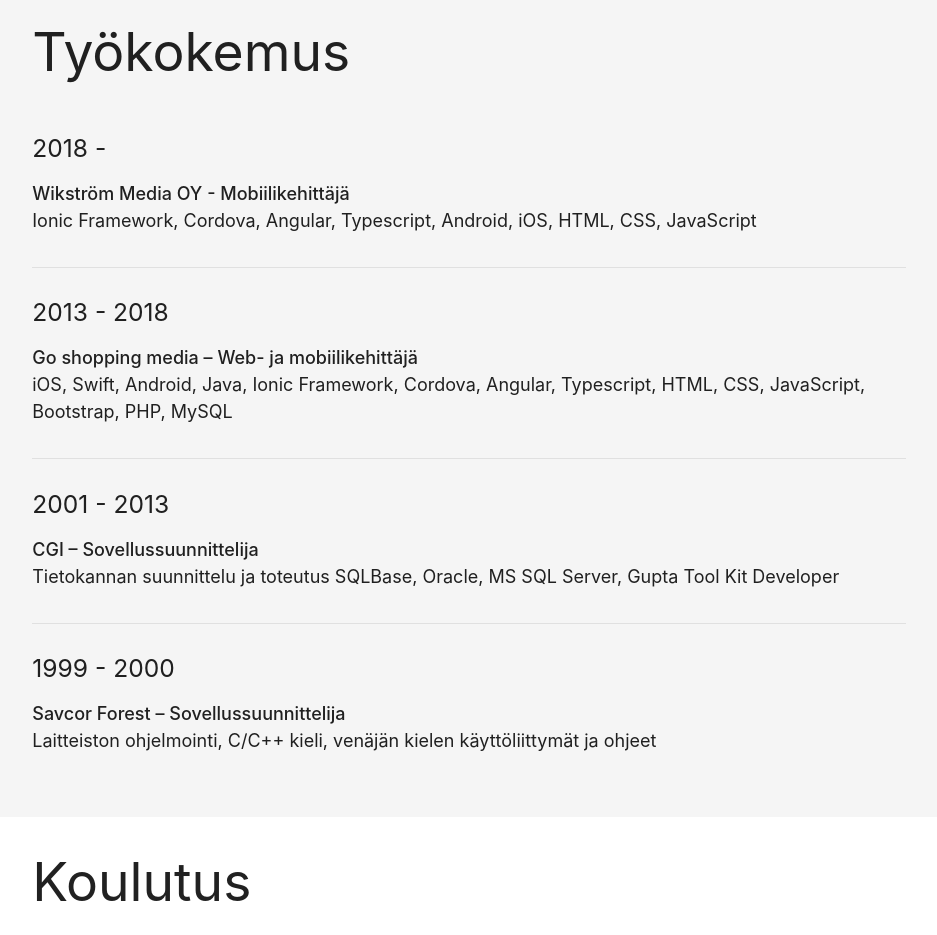
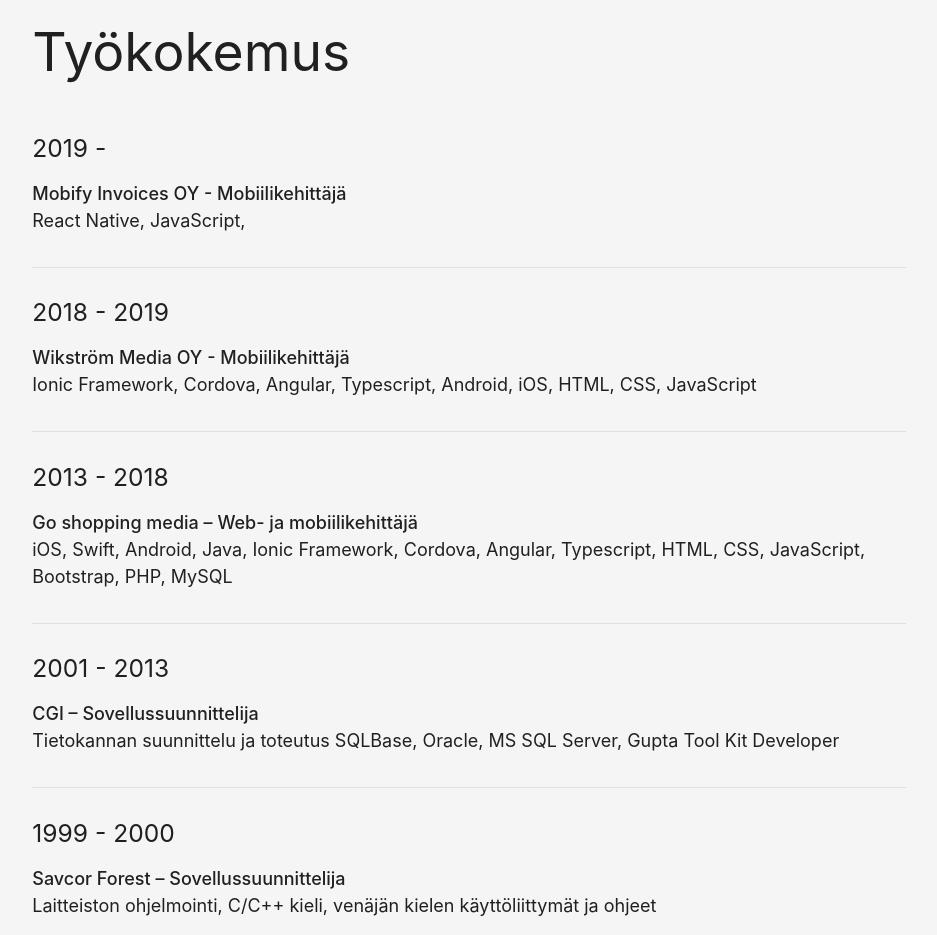
Before and after one commit to berryfinn/page, a plain HTML site: page index.html in a window 1280 px wide. Shown: the part 1920-2855 px from the top of the page, without its empty margins (171-1108 px from the left). Drawn offline with nearby package versions, Linux system fonts and the light colour scheme.

Commit message:
Update index.html

```diff
--- a/index.html
+++ b/index.html
@@ -270,13 +270,24 @@
             <h2>Työkokemus</h2>
 
             <div class="section">
-              <h5>2018 -</h5>
+              <h5>2019 -</h5>
+              <p>
+                <strong> Mobify Invoices OY - Mobiilikehittäjä</strong><br /> React Native, JavaScript,
+              </p>
+            </div>
+
+            <div class="divider"></div>
+
+            <div class="section">
+              <h5>2018 - 2019</h5>
               <p>
                 <strong> Wikström Media OY - Mobiilikehittäjä</strong><br /> Ionic Framework, Cordova, Angular, Typescript,
                 Android, iOS, HTML, CSS, JavaScript
               </p>
             </div>
+
             <div class="divider"></div>
+
             <div class="section">
               <h5>2013 - 2018</h5>
               <p>
```
